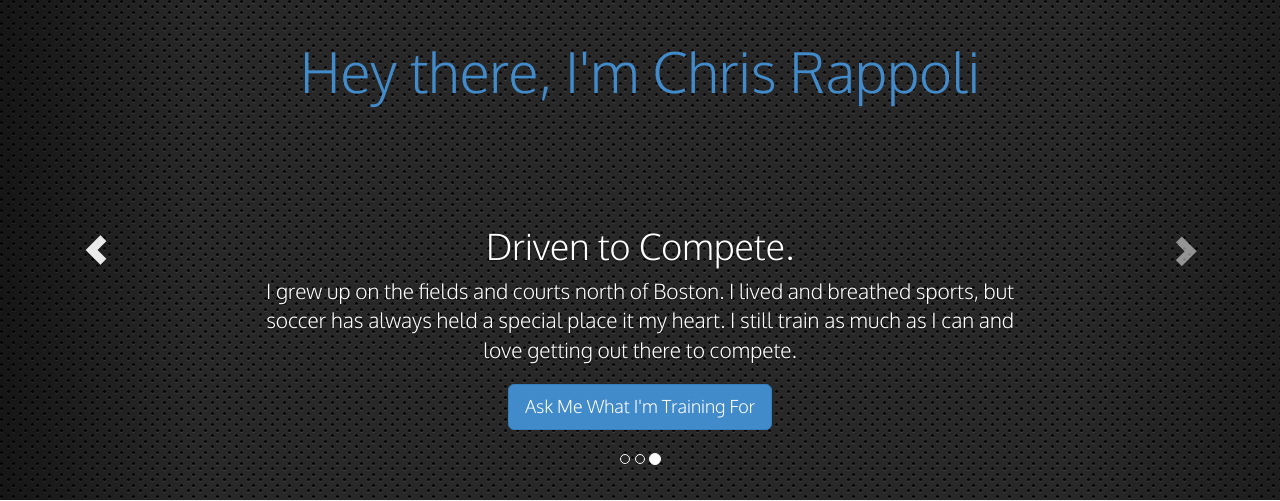
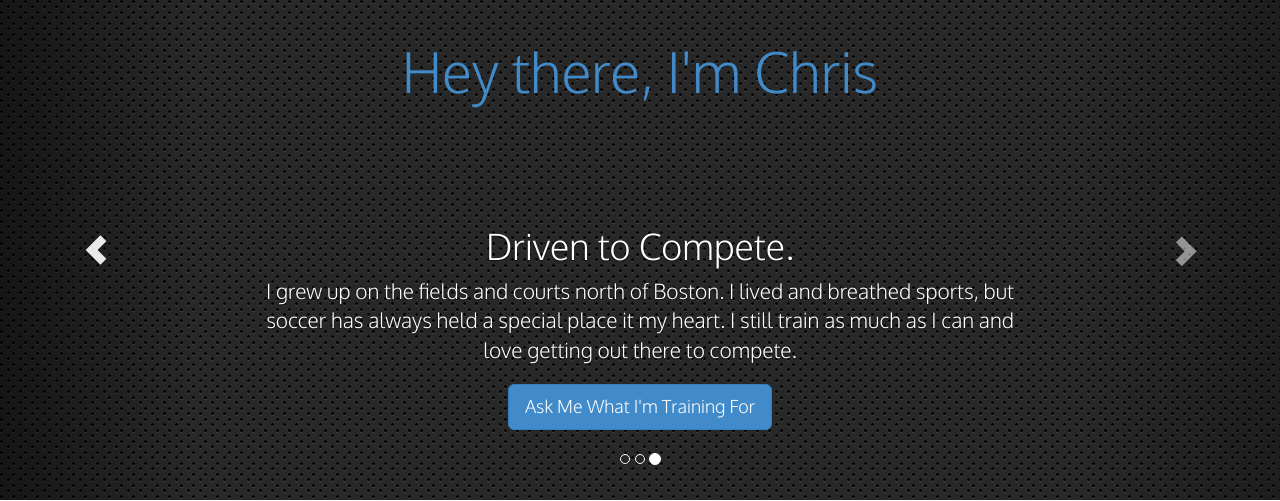
Before and after one commit to reepoll/reepoll.github.io, a plain HTML site: page index.html in a window 1280 px wide. Shown: the top 501 px of the page. Drawn offline with Linux system fonts and the light colour scheme.

Commit message:
fix title

```diff
--- a/index.html
+++ b/index.html
@@ -41,7 +41,7 @@
         <div class="navbar navbar-default navbar-static-top transparent" role="navigation">
           <div class="container">
             <div class="navbar-header">
-              <h1 class="row text-center">Hey there, I'm Chris Rappoli</h1>
+              <h1 class="row text-center">Hey there, I'm Chris </h1>
             </div>
           </div>
         </div>
```
